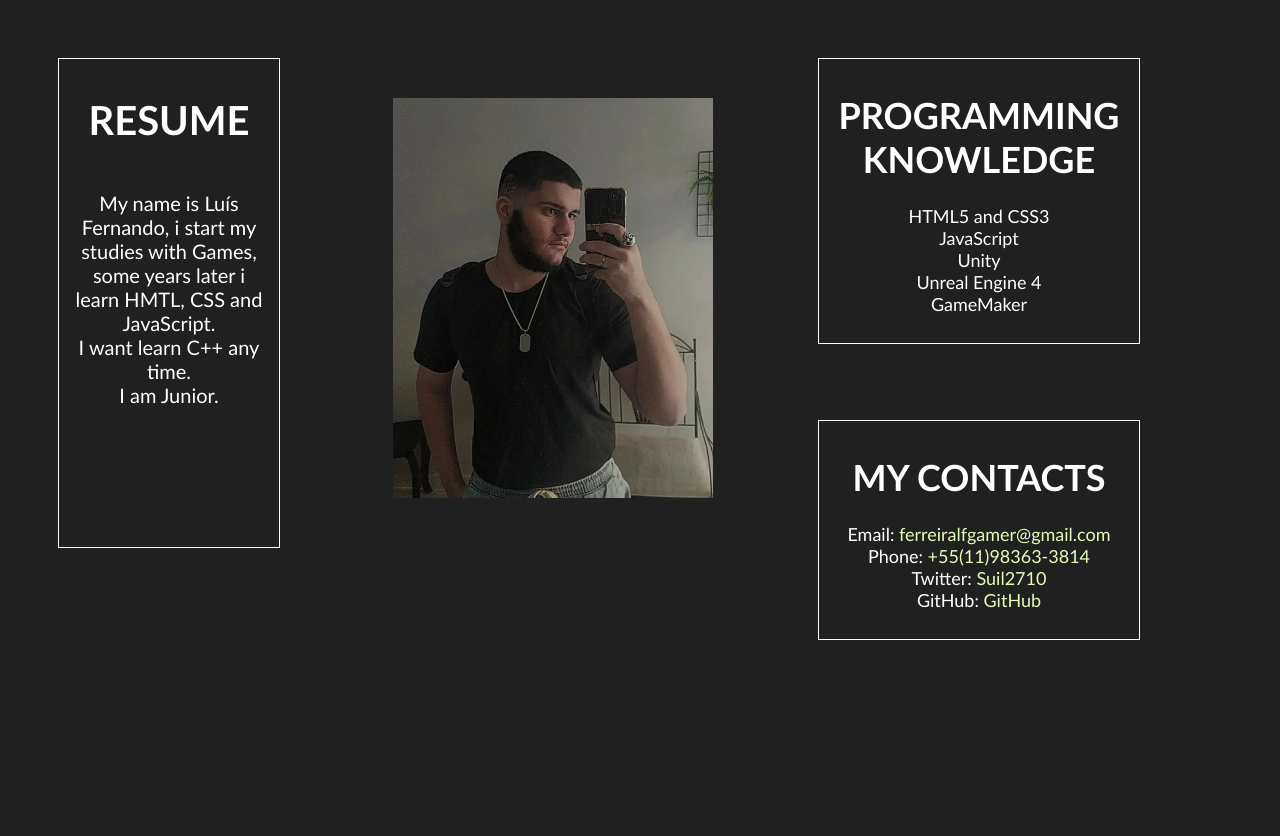
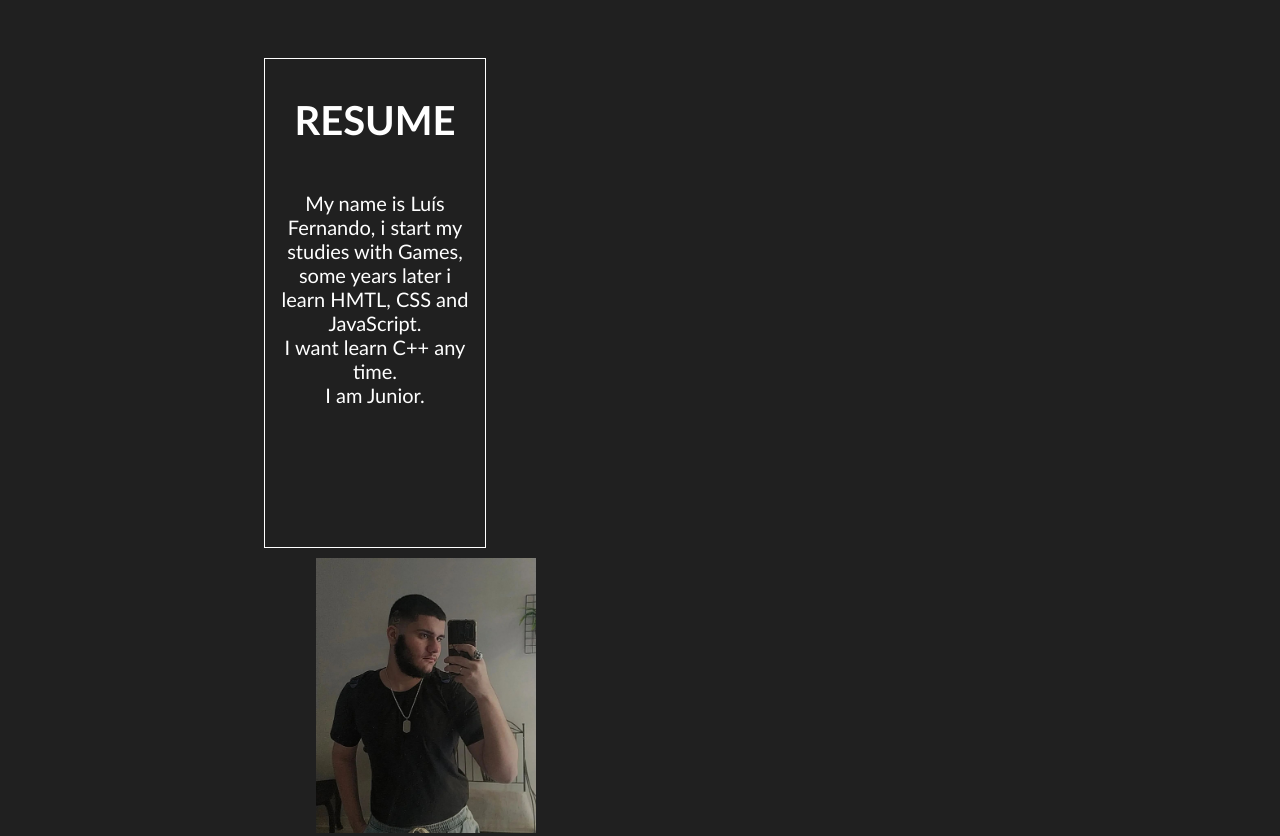
Before and after one commit to Suil2710/Luis-Resume, a plain HTML site: page segundaparte.html in a window 1280 px wide. Shown: the top 836 px of the page. Before the commit the page ends 800 px from the top, so only its background shows below. Drawn offline with Linux system fonts and the light colour scheme.

Commit message:
Add files via upload

```diff
--- a/segundaparte.html
+++ b/segundaparte.html
@@ -66,7 +66,7 @@
             color: rgb(228, 253, 182);
         }
 
-        @media screen and (max-width: 400px){
+        @media screen and (min-width: 320px){
 
         body, html {
             background: #202020;
@@ -78,18 +78,19 @@
             font-size: 20px;
             max-width: 200px;
             padding-bottom: -40px;
+            margin-left: 15%;
         }
 
         img{
             width: 220px;
             margin-top: 460px;
-            margin-left: -105px;
+            margin-left: -90px;
         }
 
         .programming{
             max-width: 200px;
             margin-top: 840px;
-            margin-left: -180px;
+            margin-left: -140px;
             font-size: 15px;
         }
 
@@ -99,10 +100,94 @@
 
         .mycontacts{
             max-width: 200px;
-            margin-top: 815px;
-            margin-left: -180px;
+            margin-top: 867px;
+            margin-left: -140px;
             font-size: 15px;
+            margin-bottom: 40px;
+        }
 
+        }
+
+        @media screen and (min-width: 375px){
+
+        body, html {
+            background: #202020;
+            font-family: 'Gill Sans', 'Gill Sans MT', Calibri, 'Trebuchet MS', sans-serif;
+        }
+
+        .resume{
+            text-align: center;
+            font-size: 20px;
+            max-width: 200px;
+            padding-bottom: -40px;
+            margin-left: 20%;
+        }
+
+        img{
+            width: 220px;
+            margin-top: 460px;
+            margin-left: -74px;
+        }
+
+        .programming{
+            max-width: 200px;
+            margin-top: 840px;
+            margin-left: -143px;
+            font-size: 15px;
+        }
+
+        .h1programming{
+            font-size: 25px;
+        }
+
+        .mycontacts{
+            max-width: 200px;
+            margin-top: 867px;
+            margin-left: -143px;
+            font-size: 15px;
+            margin-bottom: 40px;
+        }
+
+        }
+
+        @media screen and (min-width: 425px){
+
+        body, html {
+            background: #202020;
+            font-family: 'Gill Sans', 'Gill Sans MT', Calibri, 'Trebuchet MS', sans-serif;
+        }
+
+        .resume{
+            text-align: center;
+            font-size: 20px;
+            max-width: 200px;
+            padding-bottom: -40px;
+            margin-left: 20%;
+        }
+
+        img{
+            width: 220px;
+            margin-top: 460px;
+            margin-left: -77px;
+        }
+
+        .programming{
+            max-width: 200px;
+            margin-top: 840px;
+            margin-left: -163px;
+            font-size: 15px;
+        }
+
+        .h1programming{
+            font-size: 25px;
+        }
+
+        .mycontacts{
+            max-width: 200px;
+            margin-top: 867px;
+            margin-left: -163px;
+            font-size: 15px;
+            margin-bottom: 40px;
         }
 
         }
```
